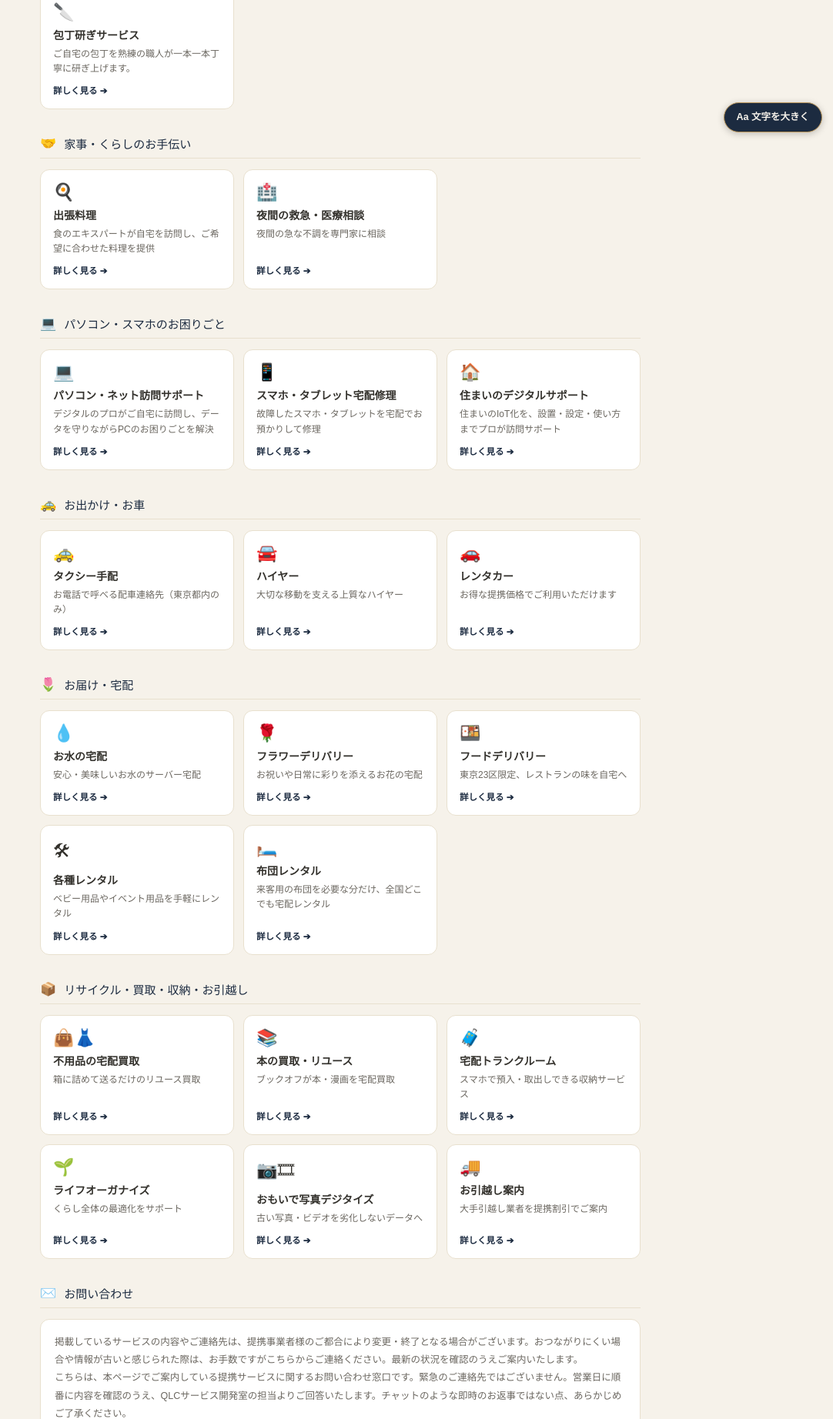
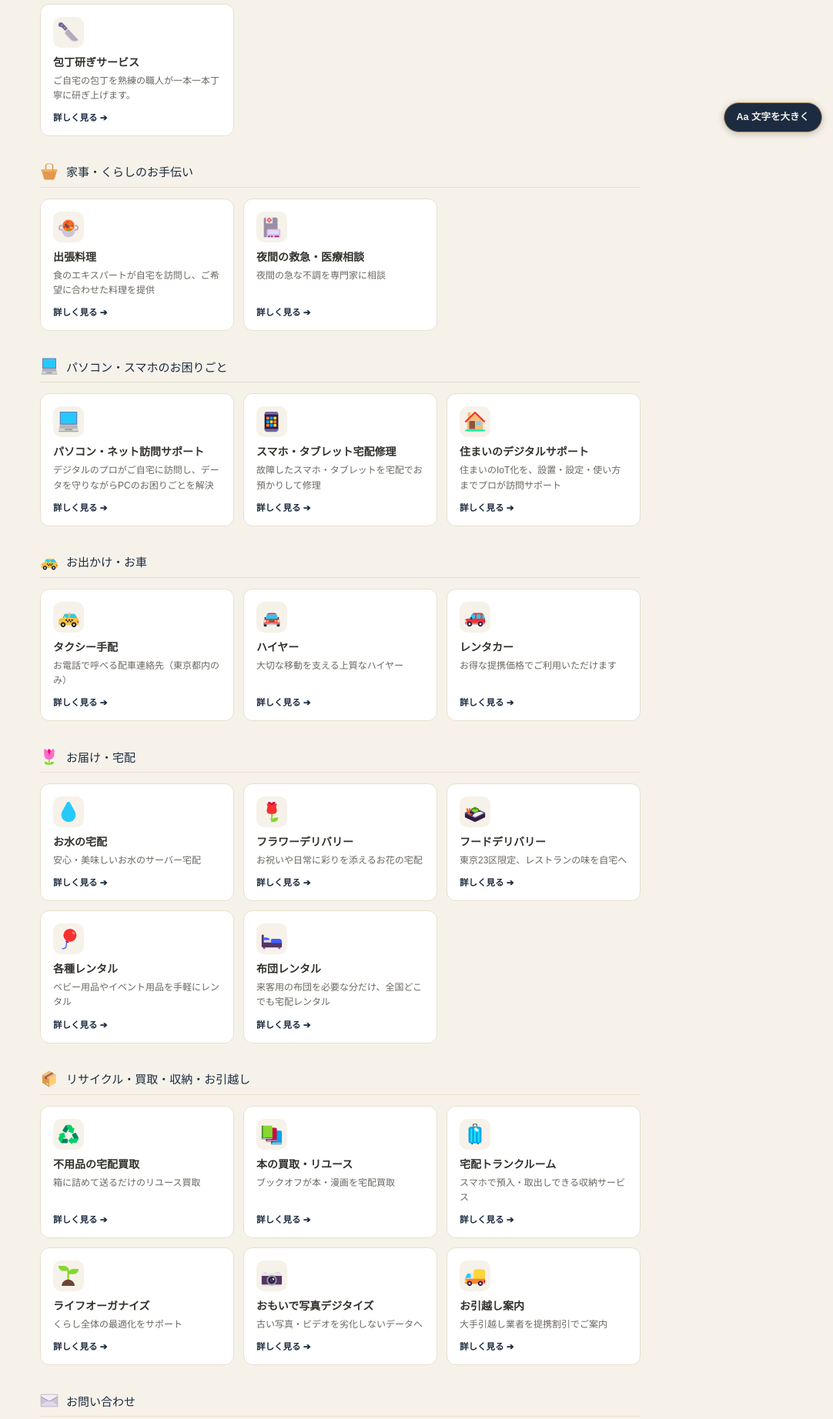
Before and after one commit to QLCservice/qlc-link-site, a plain HTML site: page chezvous/services/index.html in a window 1280 px wide. Shown: the part 614-2458 px from the top of the page at 77% size, without its empty margins (198-1280 px from the left). Drawn offline with Linux system fonts and the light colour scheme.

Commit message:
アイコンを鮮やかなカラー（Fluent Emoji）に統一、閉じるボタンの改善、お知らせのNEWはキャンペーンのみ

```diff
--- a/chezvous/services/index.html
+++ b/chezvous/services/index.html
@@ -88,54 +88,54 @@
 
 <main>
 
-  <div class="section-head"><span class="icon">🧹</span>クリーニング・リペア</div>
+  <div class="section-head"><span class="icon"><svg class="qico ce" aria-hidden="true" focusable="false"><use href="/assets/icons-color.svg#ce-broom"/></svg></span>クリーニング・リペア</div>
   <div class="grid">
-    <a class="card" href="https://www.qlc-service.com/qlc-link/laundry-delivery.html" target="_blank"><div class="cicon">👕👔</div><h3>宅配クリーニング</h3><p>衣類・布団の宅配クリーニング。保管12か月無料、送料無料（一部地域を除く）</p><span class="cta">詳しく見る</span></a>
-<a class="card" href="https://www.qlc-service.com/qlc-link/futon-cleaning.html" target="_blank"><div class="cicon">🛏️✨</div><h3>布団クリーニング</h3><p>羽毛布団・毛布まで、宅配でお預かり。保管12か月無料。居住者様は5%オフ</p><span class="cta">詳しく見る</span></a>
-    <a class="card" href="https://www.qlc-service.com/qlc-link/shoeshine.html" target="_blank"><div class="cicon">👞👟👜</div><h3>靴磨き・靴修理</h3><p>職人による靴・革製品の本格メンテナンス。スニーカークリーニングも承ります。</p><span class="cta">詳しく見る</span></a>
-    <a class="card" href="https://www.qlc-service.com/qlc-link/knifesharpening.html" target="_blank"><div class="cicon">🔪</div><h3>包丁研ぎサービス</h3><p>ご自宅の包丁を熟練の職人が一本一本丁寧に研ぎ上げます。</p><span class="cta">詳しく見る</span></a>
+    <a class="card" href="https://www.qlc-service.com/qlc-link/laundry-delivery.html" target="_blank"><div class="cicon"><svg class="qico ce" aria-hidden="true" focusable="false"><use href="/assets/icons-color.svg#ce-shirt"/></svg></div><h3>宅配クリーニング</h3><p>衣類・布団の宅配クリーニング。保管12か月無料、送料無料（一部地域を除く）</p><span class="cta">詳しく見る</span></a>
+<a class="card" href="https://www.qlc-service.com/qlc-link/futon-cleaning.html" target="_blank"><div class="cicon"><svg class="qico ce" aria-hidden="true" focusable="false"><use href="/assets/icons-color.svg#ce-bedspark"/></svg></div><h3>布団クリーニング</h3><p>羽毛布団・毛布まで、宅配でお預かり。保管12か月無料。居住者様は5%オフ</p><span class="cta">詳しく見る</span></a>
+    <a class="card" href="https://www.qlc-service.com/qlc-link/shoeshine.html" target="_blank"><div class="cicon"><svg class="qico ce" aria-hidden="true" focusable="false"><use href="/assets/icons-color.svg#ce-shoe"/></svg></div><h3>靴磨き・靴修理</h3><p>職人による靴・革製品の本格メンテナンス。スニーカークリーニングも承ります。</p><span class="cta">詳しく見る</span></a>
+    <a class="card" href="https://www.qlc-service.com/qlc-link/knifesharpening.html" target="_blank"><div class="cicon"><svg class="qico ce" aria-hidden="true" focusable="false"><use href="/assets/icons-color.svg#ce-knife"/></svg></div><h3>包丁研ぎサービス</h3><p>ご自宅の包丁を熟練の職人が一本一本丁寧に研ぎ上げます。</p><span class="cta">詳しく見る</span></a>
   </div>
 
-  <div class="section-head"><span class="icon">🤝</span>家事・くらしのお手伝い</div>
+  <div class="section-head"><span class="icon"><svg class="qico ce" aria-hidden="true" focusable="false"><use href="/assets/icons-color.svg#ce-basket"/></svg></span>家事・くらしのお手伝い</div>
   <div class="grid">
-    <a class="card" href="https://www.qlc-service.com/qlc-link/chef.html" target="_blank"><div class="cicon">🍳</div><h3>出張料理</h3><p>食のエキスパートが自宅を訪問し、ご希望に合わせた料理を提供</p><span class="cta">詳しく見る</span></a>
-    <a class="card" href="https://www.qlc-service.com/qlc-link/medical-night.html" target="_blank"><div class="cicon">🏥</div><h3>夜間の救急・医療相談</h3><p>夜間の急な不調を専門家に相談</p><span class="cta">詳しく見る</span></a>
+    <a class="card" href="https://www.qlc-service.com/qlc-link/chef.html" target="_blank"><div class="cicon"><svg class="qico ce" aria-hidden="true" focusable="false"><use href="/assets/icons-color.svg#ce-potfood"/></svg></div><h3>出張料理</h3><p>食のエキスパートが自宅を訪問し、ご希望に合わせた料理を提供</p><span class="cta">詳しく見る</span></a>
+    <a class="card" href="https://www.qlc-service.com/qlc-link/medical-night.html" target="_blank"><div class="cicon"><svg class="qico ce" aria-hidden="true" focusable="false"><use href="/assets/icons-color.svg#ce-hospital"/></svg></div><h3>夜間の救急・医療相談</h3><p>夜間の急な不調を専門家に相談</p><span class="cta">詳しく見る</span></a>
   </div>
 
-  <div class="section-head"><span class="icon">💻</span>パソコン・スマホのお困りごと</div>
+  <div class="section-head"><span class="icon"><svg class="qico ce" aria-hidden="true" focusable="false"><use href="/assets/icons-color.svg#ce-laptop"/></svg></span>パソコン・スマホのお困りごと</div>
   <div class="grid">
-    <a class="card" href="https://www.qlc-service.com/qlc-link/pchospital.html" target="_blank"><div class="cicon">💻</div><h3>パソコン・ネット訪問サポート</h3><p>デジタルのプロがご自宅に訪問し、データを守りながらPCのお困りごとを解決</p><span class="cta">詳しく見る</span></a>
-    <a class="card" href="https://www.qlc-service.com/qlc-link/smahospital.html" target="_blank"><div class="cicon">📱</div><h3>スマホ・タブレット宅配修理</h3><p>故障したスマホ・タブレットを宅配でお預かりして修理</p><span class="cta">詳しく見る</span></a>
-    <a class="card" href="https://www.qlc-service.com/qlc-link/digitalhospital.html" target="_blank"><div class="cicon">🏠</div><h3>住まいのデジタルサポート</h3><p>住まいのIoT化を、設置・設定・使い方までプロが訪問サポート</p><span class="cta">詳しく見る</span></a>
+    <a class="card" href="https://www.qlc-service.com/qlc-link/pchospital.html" target="_blank"><div class="cicon"><svg class="qico ce" aria-hidden="true" focusable="false"><use href="/assets/icons-color.svg#ce-laptop"/></svg></div><h3>パソコン・ネット訪問サポート</h3><p>デジタルのプロがご自宅に訪問し、データを守りながらPCのお困りごとを解決</p><span class="cta">詳しく見る</span></a>
+    <a class="card" href="https://www.qlc-service.com/qlc-link/smahospital.html" target="_blank"><div class="cicon"><svg class="qico ce" aria-hidden="true" focusable="false"><use href="/assets/icons-color.svg#ce-phone"/></svg></div><h3>スマホ・タブレット宅配修理</h3><p>故障したスマホ・タブレットを宅配でお預かりして修理</p><span class="cta">詳しく見る</span></a>
+    <a class="card" href="https://www.qlc-service.com/qlc-link/digitalhospital.html" target="_blank"><div class="cicon"><svg class="qico ce" aria-hidden="true" focusable="false"><use href="/assets/icons-color.svg#ce-house"/></svg></div><h3>住まいのデジタルサポート</h3><p>住まいのIoT化を、設置・設定・使い方までプロが訪問サポート</p><span class="cta">詳しく見る</span></a>
   </div>
 
-  <div class="section-head"><span class="icon">🚕</span>お出かけ・お車</div>
+  <div class="section-head"><span class="icon"><svg class="qico ce" aria-hidden="true" focusable="false"><use href="/assets/icons-color.svg#ce-taxi"/></svg></span>お出かけ・お車</div>
   <div class="grid">
-    <a class="card" href="https://www.qlc-service.com/chezvous/taxi-tel.html" target="_blank"><div class="cicon">🚕</div><h3>タクシー手配</h3><p>お電話で呼べる配車連絡先（東京都内のみ）</p><span class="cta">詳しく見る</span></a>
-    <a class="card" href="https://www.qlc-service.com/qlc-link/hirecar.html" target="_blank"><div class="cicon">🚘</div><h3>ハイヤー</h3><p>大切な移動を支える上質なハイヤー</p><span class="cta">詳しく見る</span></a>
-    <a class="card" href="https://www.qlc-service.com/qlc-link/rentacarcontact.html" target="_blank"><div class="cicon">🚗</div><h3>レンタカー</h3><p>お得な提携価格でご利用いただけます</p><span class="cta">詳しく見る</span></a>
+    <a class="card" href="https://www.qlc-service.com/chezvous/taxi-tel.html" target="_blank"><div class="cicon"><svg class="qico ce" aria-hidden="true" focusable="false"><use href="/assets/icons-color.svg#ce-taxi"/></svg></div><h3>タクシー手配</h3><p>お電話で呼べる配車連絡先（東京都内のみ）</p><span class="cta">詳しく見る</span></a>
+    <a class="card" href="https://www.qlc-service.com/qlc-link/hirecar.html" target="_blank"><div class="cicon"><svg class="qico ce" aria-hidden="true" focusable="false"><use href="/assets/icons-color.svg#ce-oncoming"/></svg></div><h3>ハイヤー</h3><p>大切な移動を支える上質なハイヤー</p><span class="cta">詳しく見る</span></a>
+    <a class="card" href="https://www.qlc-service.com/qlc-link/rentacarcontact.html" target="_blank"><div class="cicon"><svg class="qico ce" aria-hidden="true" focusable="false"><use href="/assets/icons-color.svg#ce-car"/></svg></div><h3>レンタカー</h3><p>お得な提携価格でご利用いただけます</p><span class="cta">詳しく見る</span></a>
   </div>
 
-  <div class="section-head"><span class="icon">🌷</span>お届け・宅配</div>
+  <div class="section-head"><span class="icon"><svg class="qico ce" aria-hidden="true" focusable="false"><use href="/assets/icons-color.svg#ce-tulip"/></svg></span>お届け・宅配</div>
   <div class="grid">
-    <a class="card" href="https://www.qlc-service.com/qlc-link/water-delivery-kanto.html" target="_blank"><div class="cicon">💧</div><h3>お水の宅配</h3><p>安心・美味しいお水のサーバー宅配</p><span class="cta">詳しく見る</span></a>
-    <a class="card" href="https://www.qlc-service.com/qlc-link/flower-delivery.html" target="_blank"><div class="cicon">🌹</div><h3>フラワーデリバリー</h3><p>お祝いや日常に彩りを添えるお花の宅配</p><span class="cta">詳しく見る</span></a>
-    <a class="card" href="https://www.qlc-service.com/qlc-link/food-delivery.html" target="_blank"><div class="cicon">🍱</div><h3>フードデリバリー</h3><p>東京23区限定、レストランの味を自宅へ</p><span class="cta">詳しく見る</span></a>
-    <a class="card" href="https://www.qlc-service.com/qlc-link/rental.html" target="_blank"><div class="cicon">🛠</div><h3>各種レンタル</h3><p>ベビー用品やイベント用品を手軽にレンタル</p><span class="cta">詳しく見る</span></a>
-    <a class="card" href="https://www.qlc-service.com/qlc-link/futon-rental.html" target="_blank"><div class="cicon">🛏️</div><h3>布団レンタル</h3><p>来客用の布団を必要な分だけ、全国どこでも宅配レンタル</p><span class="cta">詳しく見る</span></a>
+    <a class="card" href="https://www.qlc-service.com/qlc-link/water-delivery-kanto.html" target="_blank"><div class="cicon"><svg class="qico ce" aria-hidden="true" focusable="false"><use href="/assets/icons-color.svg#ce-droplet"/></svg></div><h3>お水の宅配</h3><p>安心・美味しいお水のサーバー宅配</p><span class="cta">詳しく見る</span></a>
+    <a class="card" href="https://www.qlc-service.com/qlc-link/flower-delivery.html" target="_blank"><div class="cicon"><svg class="qico ce" aria-hidden="true" focusable="false"><use href="/assets/icons-color.svg#ce-rose"/></svg></div><h3>フラワーデリバリー</h3><p>お祝いや日常に彩りを添えるお花の宅配</p><span class="cta">詳しく見る</span></a>
+    <a class="card" href="https://www.qlc-service.com/qlc-link/food-delivery.html" target="_blank"><div class="cicon"><svg class="qico ce" aria-hidden="true" focusable="false"><use href="/assets/icons-color.svg#ce-bento"/></svg></div><h3>フードデリバリー</h3><p>東京23区限定、レストランの味を自宅へ</p><span class="cta">詳しく見る</span></a>
+    <a class="card" href="https://www.qlc-service.com/qlc-link/rental.html" target="_blank"><div class="cicon"><svg class="qico ce" aria-hidden="true" focusable="false"><use href="/assets/icons-color.svg#ce-balloonparty"/></svg></div><h3>各種レンタル</h3><p>ベビー用品やイベント用品を手軽にレンタル</p><span class="cta">詳しく見る</span></a>
+    <a class="card" href="https://www.qlc-service.com/qlc-link/futon-rental.html" target="_blank"><div class="cicon"><svg class="qico ce" aria-hidden="true" focusable="false"><use href="/assets/icons-color.svg#ce-bed"/></svg></div><h3>布団レンタル</h3><p>来客用の布団を必要な分だけ、全国どこでも宅配レンタル</p><span class="cta">詳しく見る</span></a>
   </div>
 
-  <div class="section-head"><span class="icon">📦</span>リサイクル・買取・収納・お引越し</div>
+  <div class="section-head"><span class="icon"><svg class="qico ce" aria-hidden="true" focusable="false"><use href="/assets/icons-color.svg#ce-package"/></svg></span>リサイクル・買取・収納・お引越し</div>
   <div class="grid">
-    <a class="card" href="https://www.qlc-service.com/qlc-link/reuse.html" target="_blank"><div class="cicon">👜👗</div><h3>不用品の宅配買取</h3><p>箱に詰めて送るだけのリユース買取</p><span class="cta">詳しく見る</span></a>
-    <a class="card" href="https://www.qlc-service.com/qlc-link/book-reuse.html" target="_blank"><div class="cicon">📚</div><h3>本の買取・リユース</h3><p>ブックオフが本・漫画を宅配買取</p><span class="cta">詳しく見る</span></a>
-    <a class="card" href="https://www.qlc-service.com/qlc-link/storage.html" target="_blank"><div class="cicon">🧳</div><h3>宅配トランクルーム</h3><p>スマホで預入・取出しできる収納サービス</p><span class="cta">詳しく見る</span></a>
-    <a class="card" href="https://www.qlc-service.com/qlc-link/lifeorganize.html" target="_blank"><div class="cicon">🌱</div><h3>ライフオーガナイズ</h3><p>くらし全体の最適化をサポート</p><span class="cta">詳しく見る</span></a>
-    <a class="card" href="https://www.qlc-service.com/qlc-link/photo-digitize.html" target="_blank"><div class="cicon">📷🎞</div><h3>おもいで写真デジタイズ</h3><p>古い写真・ビデオを劣化しないデータへ</p><span class="cta">詳しく見る</span></a>
-    <a class="card" href="https://www.qlc-service.com/qlc-link/moving.html" target="_blank"><div class="cicon">🚚</div><h3>お引越し案内</h3><p>大手引越し業者を提携割引でご案内</p><span class="cta">詳しく見る</span></a>
+    <a class="card" href="https://www.qlc-service.com/qlc-link/reuse.html" target="_blank"><div class="cicon"><svg class="qico ce" aria-hidden="true" focusable="false"><use href="/assets/icons-color.svg#ce-recycle"/></svg></div><h3>不用品の宅配買取</h3><p>箱に詰めて送るだけのリユース買取</p><span class="cta">詳しく見る</span></a>
+    <a class="card" href="https://www.qlc-service.com/qlc-link/book-reuse.html" target="_blank"><div class="cicon"><svg class="qico ce" aria-hidden="true" focusable="false"><use href="/assets/icons-color.svg#ce-books"/></svg></div><h3>本の買取・リユース</h3><p>ブックオフが本・漫画を宅配買取</p><span class="cta">詳しく見る</span></a>
+    <a class="card" href="https://www.qlc-service.com/qlc-link/storage.html" target="_blank"><div class="cicon"><svg class="qico ce" aria-hidden="true" focusable="false"><use href="/assets/icons-color.svg#ce-luggage"/></svg></div><h3>宅配トランクルーム</h3><p>スマホで預入・取出しできる収納サービス</p><span class="cta">詳しく見る</span></a>
+    <a class="card" href="https://www.qlc-service.com/qlc-link/lifeorganize.html" target="_blank"><div class="cicon"><svg class="qico ce" aria-hidden="true" focusable="false"><use href="/assets/icons-color.svg#ce-seedling"/></svg></div><h3>ライフオーガナイズ</h3><p>くらし全体の最適化をサポート</p><span class="cta">詳しく見る</span></a>
+    <a class="card" href="https://www.qlc-service.com/qlc-link/photo-digitize.html" target="_blank"><div class="cicon"><svg class="qico ce" aria-hidden="true" focusable="false"><use href="/assets/icons-color.svg#ce-camera"/></svg></div><h3>おもいで写真デジタイズ</h3><p>古い写真・ビデオを劣化しないデータへ</p><span class="cta">詳しく見る</span></a>
+    <a class="card" href="https://www.qlc-service.com/qlc-link/moving.html" target="_blank"><div class="cicon"><svg class="qico ce" aria-hidden="true" focusable="false"><use href="/assets/icons-color.svg#ce-truck"/></svg></div><h3>お引越し案内</h3><p>大手引越し業者を提携割引でご案内</p><span class="cta">詳しく見る</span></a>
   </div>
 
-  <div class="section-head"><span class="icon">✉️</span>お問い合わせ</div>
+  <div class="section-head"><span class="icon"><svg class="qico ce" aria-hidden="true" focusable="false"><use href="/assets/icons-color.svg#ce-envelope"/></svg></span>お問い合わせ</div>
   <div class="inquiry-box">
     <p>
       掲載しているサービスの内容やご連絡先は、提携事業者様のご都合により変更・終了となる場合がございます。おつながりにくい場合や情報が古いと感じられた際は、お手数ですがこちらからご連絡ください。最新の状況を確認のうえご案内いたします。<br>こちらは、本ページでご案内している提携サービスに関するお問い合わせ窓口です。緊急のご連絡先ではございません。営業日に順番に内容を確認のうえ、QLCサービス開発室の担当よりご回答いたします。チャットのような即時のお返事ではない点、あらかじめご了承ください。<br>
@@ -180,5 +180,39 @@
 </script>
 
 <script src="/text-size.js"></script>
+<!-- ===== ICONS-COLOR (CSS) START（カラーアイコン／閉じるボタン。アイコン素材：Fluent Emoji Flat, MIT）===== -->
+<style id="icons-color">
+  .qico.ce{display:block;flex:0 0 auto;width:28px;height:28px;}
+  .card .cicon{width:40px;height:40px;border-radius:10px;background:#F6F2EA;display:flex;align-items:center;justify-content:center;margin-bottom:2px;font-size:0;}
+  .card .cicon .qico.ce{width:30px;height:30px;}
+  .cat-ico{background:#F6F2EA!important;font-size:0;}
+  .cat-ico .qico.ce{width:30px;height:30px;}
+  .cat[open] .cat-ico{background:#FBF3E0!important;}
+  .r-ico{flex:0 0 36px;height:36px;border-radius:10px;background:#F6F2EA;display:flex;align-items:center;justify-content:center;font-size:0;}
+  .r-ico .qico.ce{width:26px;height:26px;}
+  .news-item .n-ico{flex:0 0 36px;height:36px;border-radius:10px;background:#F6F2EA;display:flex;align-items:center;justify-content:center;font-size:0;}
+  .news-item .n-ico .qico.ce{width:26px;height:26px;}
+  .tile .t-ico{background:#F6F2EA!important;font-size:0;}
+  .tile .t-ico .qico.ce{width:28px;height:28px;}
+  .tile-camp:not(.is-none) .t-ico{background:#FBF3E0!important;}
+  .callbar .c-ico{background:#F6F2EA!important;font-size:0;}
+  .callbar .c-ico .qico.ce{width:28px;height:28px;}
+  .tp-head h2{display:flex;align-items:center;gap:8px;flex-wrap:wrap;}
+  .tp-head h2 .qico.ce{width:24px;height:24px;}
+  .zone .ztitle .qico.ce{width:26px;height:26px;}
+  .zone .ztitle > span{display:flex;}
+  .section-head .icon{display:inline-flex;align-items:center;font-size:0;}
+  .section-head .icon .qico.ce{width:24px;height:24px;}
+  .qbig-btn .qi{display:flex;justify-content:center;font-size:0;margin-bottom:4px;}
+  .qbig-btn .qi .qico.ce{width:38px;height:38px;}
+  .tpanel{padding-top:0!important;}
+  .tp-head{position:sticky;top:0;z-index:20;margin:0 -14px 12px;padding:10px 14px;background:rgba(255,255,255,.97);border-bottom:1px solid #EFE8D6;border-radius:13px 13px 0 0;}
+  .tp-close{display:inline-flex;align-items:center;justify-content:center;gap:4px;min-width:88px;min-height:44px;padding:0 16px!important;font-size:13px!important;background:#FFFDF7;-webkit-tap-highlight-color:rgba(183,147,88,.25);border-radius:22px!important;}
+  .tp-close:active{background:#F3E9D2;}
+  .tp-foot{margin-top:16px;padding-top:12px;border-top:1px solid #EFE8D6;text-align:center;}
+  .tp-close-btm{display:inline-flex;align-items:center;justify-content:center;gap:6px;width:100%;max-width:260px;min-height:46px;padding:0 20px;font-size:13.5px;font-weight:700;color:#1C2B40;background:#F6F2EA;text-decoration:none;border:1.5px solid #B79358;border-radius:23px;-webkit-tap-highlight-color:rgba(183,147,88,.25);}
+  .tp-close-btm:active{background:#E8DEC8;}
+</style>
+<!-- ===== ICONS-COLOR (CSS) END ===== -->
 </body>
 </html>
```
